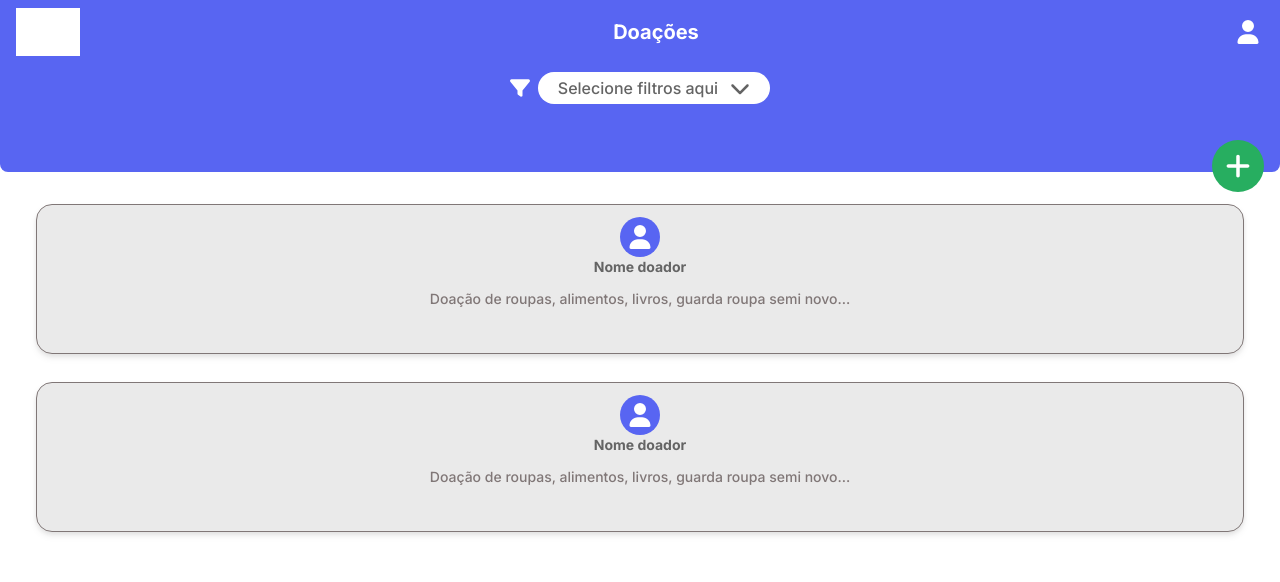
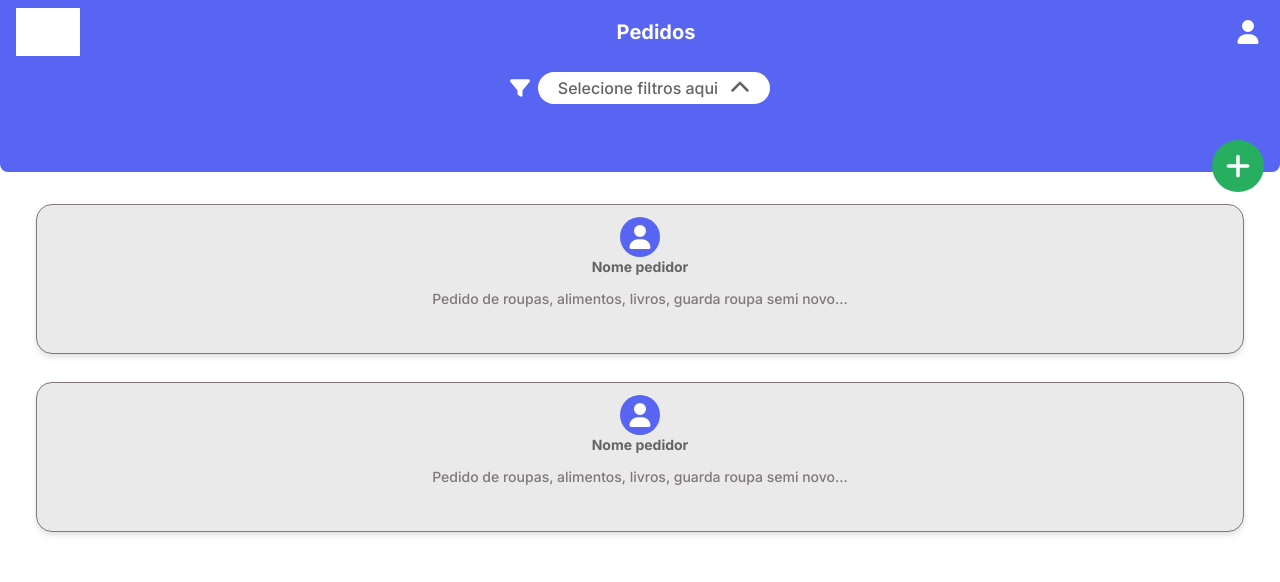
Before and after one commit to MarceloTravassos/teste, a React (Create React App) app: page / in a window 1280 px wide. Shown: the top 582 px of the page. Built offline with nearby package versions, Linux system fonts and the light colour scheme.

Commit message:
finalizado o filtro

```diff
--- a/src/App.js
+++ b/src/App.js
@@ -12,7 +12,7 @@ import { NovaDoacao } from "./pages/NovaDoacao";
 import { Doacao } from "./pages/Doacao";
 
 function App() {
-  return <Doacoes />;
+  return <Pedidos />;
 }
 
 export default App;
--- a/src/components/Filtro.js
+++ b/src/components/Filtro.js
@@ -1,40 +1,67 @@
 import {
   faChevronDown,
+  faChevronUp,
+  faFilter,
   faMagnifyingGlass,
 } from "@fortawesome/free-solid-svg-icons";
 import { FontAwesomeIcon } from "@fortawesome/react-fontawesome";
 import { useState } from "react";
 
-export function Filtro() {
+export function Filtro(props) {
+  const { tipo } = props;
+
   const [isActive, setIsActive] = useState(false);
+  const [isActiveTipo, setIsActiveTipo] = useState(false);
+  const [isActiveCategoria, setIsActiveCategoria] = useState(false);
 
   const onClick = () => setIsActive(!isActive);
+  const onClickTipo = () => setIsActiveTipo(!isActiveTipo);
+  const onClickCategoria = () => setIsActiveCategoria(!isActiveCategoria);
 
   return (
-    <div className="flex flex-col">
-      <div
-        className="flex items-center text-menu-gray px-5 py-1 gap-x-3 bg-white rounded-full"
-        onClick={onClick}
-      >
-        <p className="font-medium">Selecione filtros aqui</p>
-        <FontAwesomeIcon className="w-5 h-5" icon={faChevronDown} />
+    <div className="flex flex-col justify-center">
+      <div className="flex items-center">
+        <FontAwesomeIcon className="w-5 h-5 mr-2" icon={faFilter} />
+
+        <div
+          className="flex items-center text-menu-gray px-5 py-1 gap-x-3 bg-white rounded-full"
+          onClick={onClick}
+        >
+          <p className="font-medium">Selecione filtros aqui</p>
+          <FontAwesomeIcon
+            className="w-5 h-5"
+            icon={isActive ? faChevronDown : faChevronUp}
+          />
+        </div>
       </div>
 
       {isActive && (
-        <nav className="top-28 absolute bg-white text-menu-gray rounded-t-2xl">
-          <div className="px-4 py-2">
+        <nav className="top-28 absolute bg-white text-menu-gray text-opacity-70 font-medium rounded-t-2xl rounded-b-2xl z-50">
+          <div className="flex justify-between items-center px-8 py-2">
             <input type="text" placeholder="Palavra chave" />
-            <FontAwesomeIcon className="" icon={faMagnifyingGlass} />
+            <FontAwesomeIcon icon={faMagnifyingGlass} />
           </div>
 
           <hr className="bg-black h-0.5" />
 
-          <div className="px-4 py-2">
-            <input type="text" placeholder="Palavra chave" />
-            <FontAwesomeIcon className="" icon={faMagnifyingGlass} />
+          <div className="flex justify-between items-center px-8 py-2">
+            <input type="text" placeholder="CEP" />
+            <FontAwesomeIcon icon={faMagnifyingGlass} />
           </div>
 
           <hr className="bg-black h-0.5" />
+
+          <div className="flex justify-between items-center px-8 py-2">
+            {tipo}
+            <FontAwesomeIcon className="" icon={faChevronDown} />
+          </div>
+
+          <hr className="bg-black h-0.5" />
+
+          <div className="flex justify-between items-center px-8 py-2">
+            Categoria
+            <FontAwesomeIcon className="" icon={faChevronDown} />
+          </div>
         </nav>
       )}
     </div>
--- a/src/pages/Doacoes.js
+++ b/src/pages/Doacoes.js
@@ -1,7 +1,7 @@
 import { FontAwesomeIcon } from "@fortawesome/react-fontawesome";
 import { Header } from "../components/Header";
 import { Navbar } from "../components/Navbar";
-import { faFilter, faPlus, faUser } from "@fortawesome/free-solid-svg-icons";
+import { faPlus, faUser } from "@fortawesome/free-solid-svg-icons";
 import { Filtro } from "../components/Filtro";
 
 export function Doacoes() {
@@ -10,9 +10,7 @@ export function Doacoes() {
       <Header title="Doações" />
       <div className="flex flex-col items-center justify-between bg-primary text-white py-2 px-4 gap-y-7 mb-8 rounded-b-lg">
         <div className="flex items-center">
-          <FontAwesomeIcon className="w-5 h-5 mr-2" icon={faFilter} />
-
-          <Filtro />
+          <Filtro tipo="Doador" />
 
           {/* <select
             name="filtro"
--- a/src/pages/Pedidos.js
+++ b/src/pages/Pedidos.js
@@ -1,29 +1,16 @@
 import { FontAwesomeIcon } from "@fortawesome/react-fontawesome";
 import { Header } from "../components/Header";
 import { Navbar } from "../components/Navbar";
-import { faFilter, faPlus, faUser } from "@fortawesome/free-solid-svg-icons";
+import { faPlus, faUser } from "@fortawesome/free-solid-svg-icons";
 import { Filtro } from "../components/Filtro";
 
 export function Pedidos() {
   return (
     <>
-      <Header title="Doações" />
+      <Header title="Pedidos" />
       <div className="flex flex-col items-center justify-between bg-primary text-white py-2 px-4 gap-y-7 mb-8 rounded-b-lg">
         <div className="flex items-center">
-          <FontAwesomeIcon className="w-5 h-5 mr-2" icon={faFilter} />
-
-          <Filtro />
-
-          <select
-            name="filtro"
-            className="text-sm font-bold text-menu-gray py-2 px-1 rounded-full"
-          >
-            <option defaultValue="" selected disabled>
-              Selecione os filtros aqui
-            </option>
-            <option value="filtro1">Filtro 1</option>
-            <option value="filtro2">Filtro 2</option>
-          </select>
+          <Filtro tipo="Pedidor" />
         </div>
         <div className="flex w-full h-4 justify-end relative top-2 mb-4">
           <FontAwesomeIcon
@@ -40,7 +27,7 @@ export function Pedidos() {
             className="bg-primary rounded-full w-6 h-6 p-2 text-white"
           />
           <h2 className="font-bold text-sm text-menu-gray mb-3">
-            Nome pedinte
+            Nome pedidor
           </h2>
           <p className="text-sm text-[#807777] font-medium">
             Pedido de roupas, alimentos, livros, guarda roupa semi novo...
@@ -53,7 +40,7 @@ export function Pedidos() {
             className="bg-primary rounded-full w-6 h-6 p-2 text-white"
           />
           <h2 className="font-bold text-sm text-menu-gray mb-3">
-            Nome pedinte
+            Nome pedidor
           </h2>
           <p className="text-sm text-[#807777] font-medium">
             Pedido de roupas, alimentos, livros, guarda roupa semi novo...
```
Also changed, not shown: public/logo192.png (deleted), public/logo512.png (deleted).
